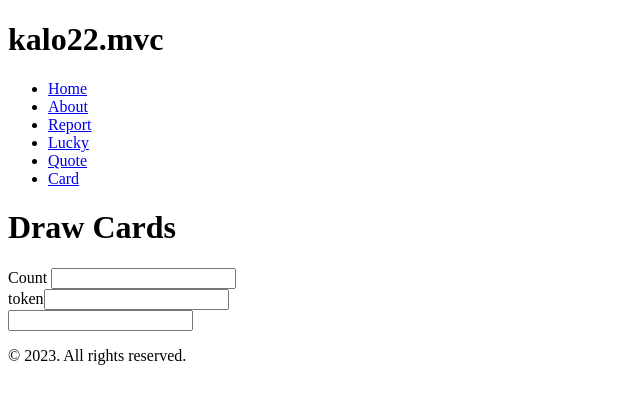
After one commit to Kakan1994/mvc, a Symfony app: template templates/card/draw_form.html.twig in a window 1280 px wide. The commit adds this page. Shown: the top 404 px of the page, without its empty margins (0-640 px from the left). Run offline with Twig, Linux system fonts and the light colour scheme; the template is opened without the code that fills it, so the values that code supplies are empty; form fields are guessed from the names that the template uses; some libraries are stand-ins or nearby versions.

Commit message:
Added form to draw more than one card

```diff
--- /dev/null
+++ b/templates/card/draw_form.html.twig
@@ -0,0 +1,14 @@
+{% extends 'base.html.twig' %}
+
+{% block title %}Draw Cards{% endblock %}
+
+{% block body %}
+    <h1>Draw Cards</h1>
+    {{ form_start(form) }}
+        {{ form_label(form.count) }}
+        {{ form_widget(form.count) }}
+        {{ form_errors(form.count) }}
+        {{ form_row(form._token) }}
+        {{ form_widget(form.draw) }}
+    {{ form_end(form) }}
+{% endblock %}
--- a/templates/card/index.html.twig
+++ b/templates/card/index.html.twig
@@ -9,5 +9,7 @@
     <li><a href="{{ path('card_deck') }}">Display sorted deck of cards</a></li>
     <li><a href="{{ path('card_deck_shuffle') }}">Shuffle and display deck of cards</a></li>
     <li><a href="{{ path('card_deck_draw', {'count': 1}) }}">Draw a card from the deck</a></li>
+    <li><a href="{{ path('card_draw_many') }}">Draw multiple cards from the deck</a></li>
 </ul>
+
 {% endblock %}
```
Also changed, not shown: src/Controller/CardController.php (+38 -1 lines).
